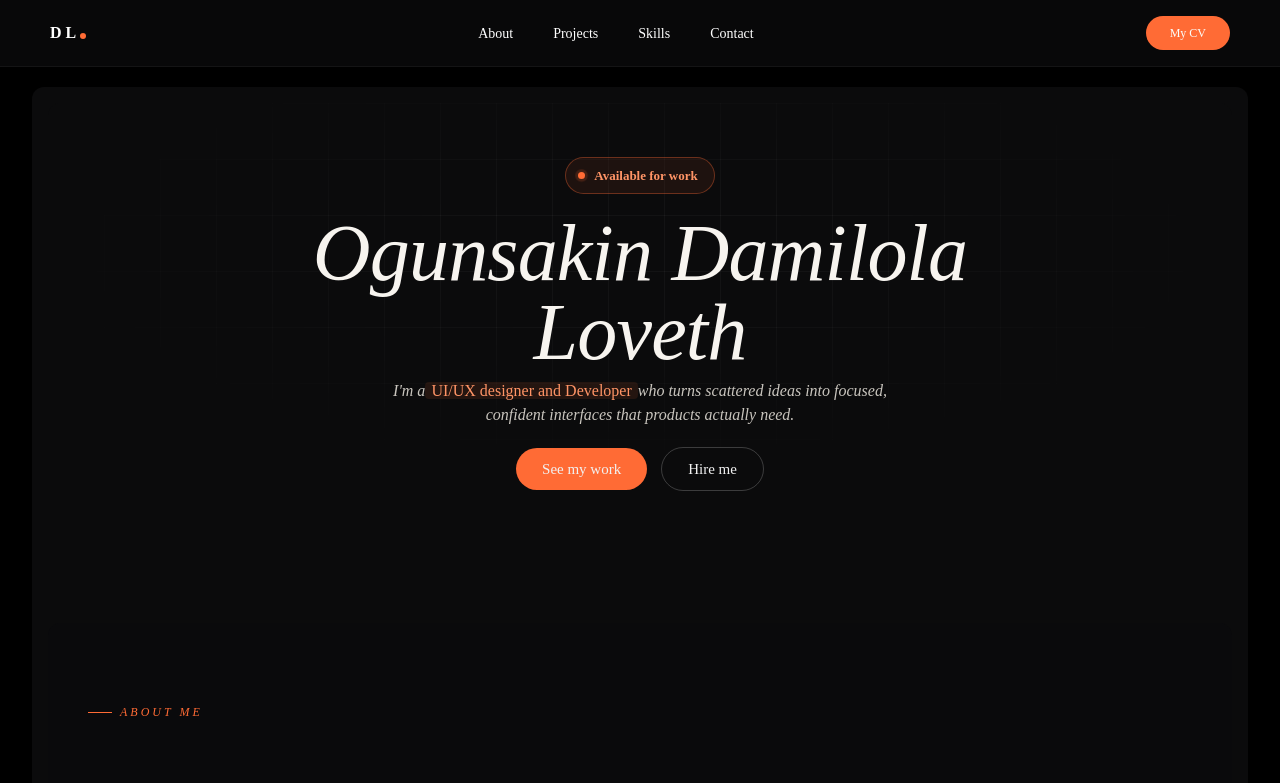
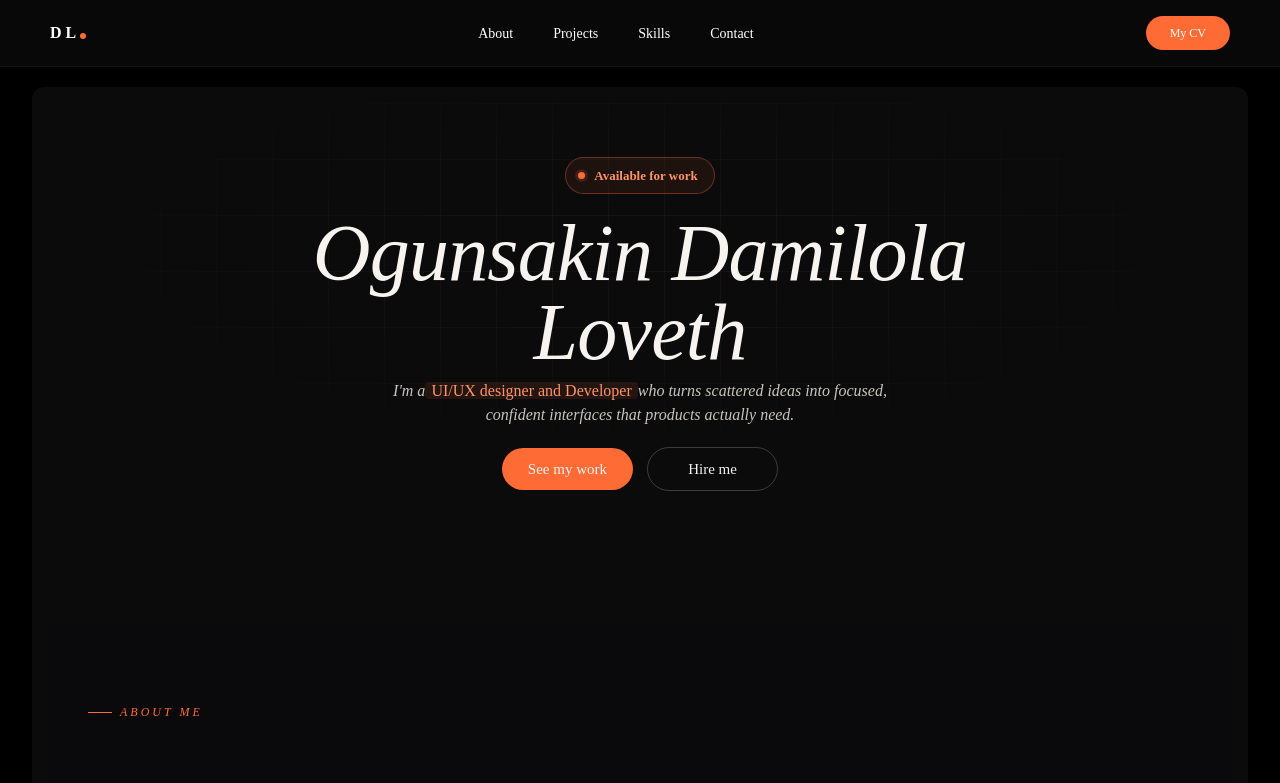
Before and after one commit to Damilola1700/dami-portfolio, a React (Vite) app: page / in a window 1280 px wide. Shown: the top 783 px of the page. Built offline with nearby package versions, Linux system fonts and the light colour scheme; a web font is replaced by a local one.

Commit message:
portfolio

```diff
--- a/src/components/hero.jsx
+++ b/src/components/hero.jsx
@@ -37,7 +37,7 @@ function Hero() {
         </p>
 
 
-        <div className="flex items-center gap-[14px] flex-wrap justify-center mb-[58px]">
+        <div className="grid grid-cols-1 md:grid-cols-2 items-center gap-[14px]  justify-center mb-[58px]">
 
           <a
             href="#projects"
@@ -54,24 +54,7 @@ function Hero() {
           </a>
         </div>
 
-           {/* socials here */}
 
-        {/* <div className="flex gap-3">
-          <a
-            href="#"
-            aria-label="Behance"
-            className="flex h-[42px] w-[42px] items-center justify-center rounded-full border border-white/15 text-[#cfcbc4] transition-all hover:-translate-y-0.5 hover:border-[#FF6B35] hover:text-[#FF6B35]"
-          >
-
-          </a>
-          <a
-            href="#"
-            aria-label="LinkedIn"
-            className="flex h-[42px] w-[42px] items-center justify-center rounded-full border border-white/15 text-[#cfcbc4] transition-all hover:-translate-y-0.5 hover:border-[#FF6B35] hover:text-[#FF6B35]"
-          >
-
-          </a>
-        </div> */}
       </div>
     </section>
   );
```
